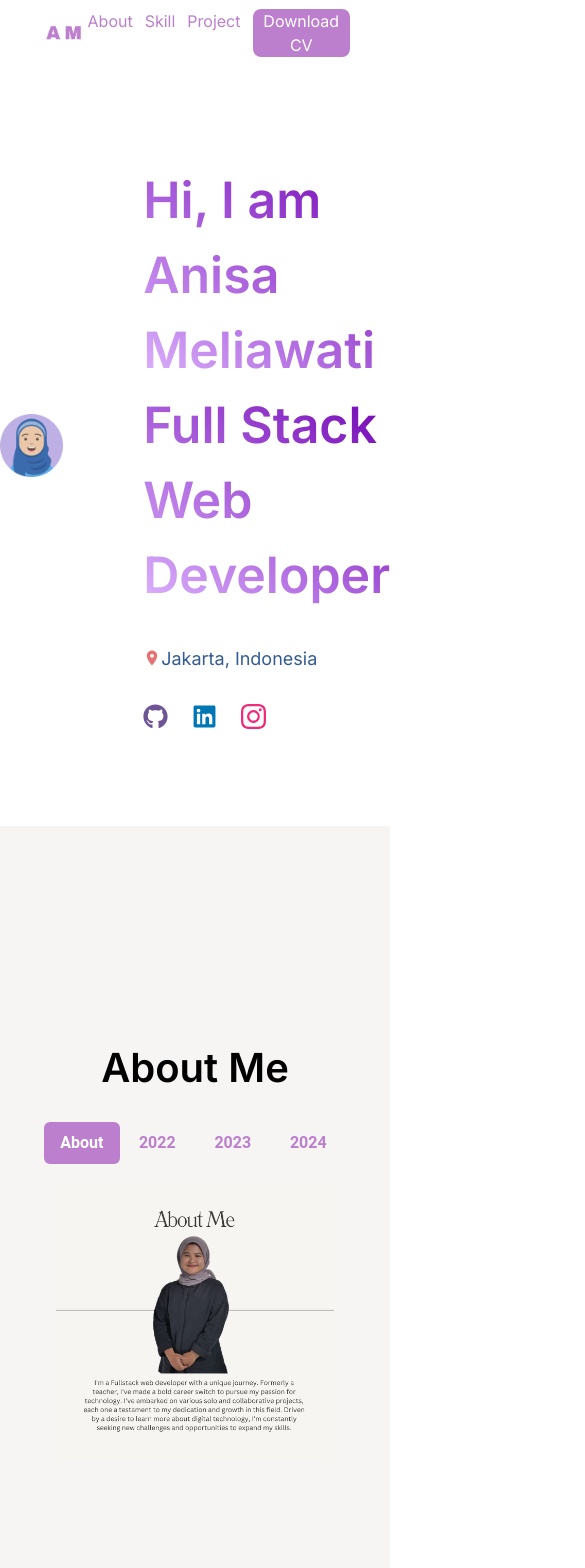
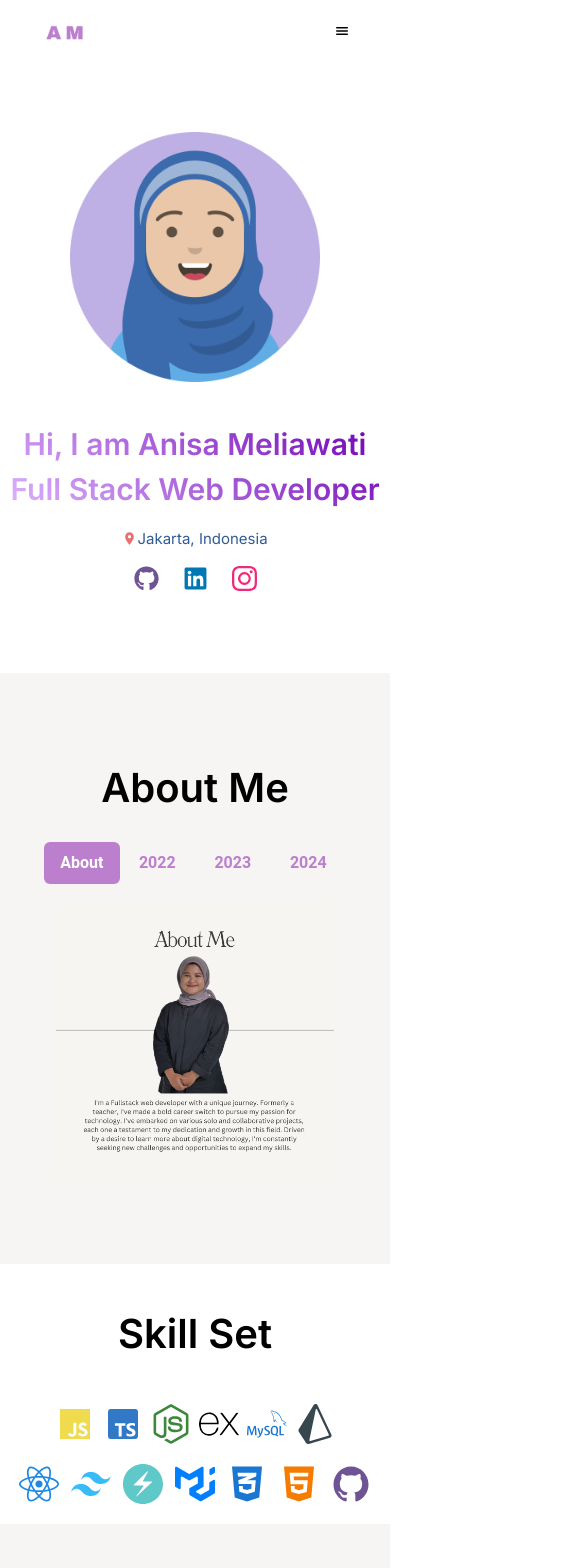
Before and after one commit to anisameliawati/Portofolio, a Next.js app in the folder portofolio/: page / in a window 390 px wide. Shown: the top 1568 px of the page, 585 px wide, since content can reach past the window. Built offline with nearby package versions, Linux system fonts and the light colour scheme.

Commit message:
responsive

```diff
--- a/portofolio/src/app/components/about.jsx
+++ b/portofolio/src/app/components/about.jsx
@@ -42,7 +42,7 @@ function AboutComponents() {
   return (
     <>
       <div
-        className=" min-h-screen flex flex-col justify-center items-center p-10 bg-[#F7F5F4]"
+        className=" md:min-h-screen min-h-[70vh] flex flex-col justify-center items-center p-10 bg-[#F7F5F4]"
         id="about"
       >
         <div className=" text-[40px] font-semibold py-5">About Me</div>
--- a/portofolio/src/app/components/hero.jsx
+++ b/portofolio/src/app/components/hero.jsx
@@ -16,21 +16,29 @@ function HeroComponents() {
 
   return (
     <>
-      <div className="flex flex-row justify-center gap-20 items-center min-h-[90vh]">
+      <div className="flex md:flex-row flex-col justify-center md:gap-20 gap-10 items-center md:min-h-[90vh] min-h-[70vh] md:mb-0 mb-4">
         <div>
-          <Image src={logo} className=" w-[400px] h-auto" alt="logo" />
+          <Image
+            src={logo}
+            className=" md:w-[400px] w-[250px] h-auto"
+            alt="logo"
+          />
         </div>
-        <div className="flex flex-col gap-8">
-          <div className=" font-semibold">
-            <div className=" text-[50px]" style={gradientStyle}>
+        <div className="flex flex-col md:gap-8 gap-4 md:items-start items-center">
+          <div className=" ">
+            <div
+              className=" md:text-[50px] text-[30px] font-semibold md:text-start text-center"
+              style={gradientStyle}
+            >
               Hi, I am Anisa Meliawati
-            </div>
-            <div className=" text-[50px]" style={gradientStyle}>
+              <br />
+              {/* </div>
+            <div className=" md:text-[50px] text-[40px]" style={gradientStyle}> */}
               Full Stack Web Developer
             </div>
           </div>
 
-          <div className="flex text-[18px] items-center text-[#325B94]">
+          <div className="flex md:text-[18px] text-[15px] items-center text-[#325B94]">
             <MdLocationOn className=" text-red-300" />
             Jakarta, Indonesia
           </div>
--- a/portofolio/src/app/components/navbar.jsx
+++ b/portofolio/src/app/components/navbar.jsx
@@ -2,8 +2,11 @@
 import Image from "next/image";
 import logo from "../assets/AM.png";
 import Link from "next/link";
+import { useState } from "react";
+import { IoMenu } from "react-icons/io5";
 
 function NavbarComponents() {
+  const [open, setOpen] = useState(false);
   return (
     <>
       <div className=" flex justify-between items-center sticky px-10 py-2 bg-white top-0 z-10">
@@ -12,6 +15,8 @@ function NavbarComponents() {
             <Image src={logo} className=" w-[50px] h-[50px]" alt="" />
           </Link>
         </div>
+        {/* navbar full */}
+        <div className="hidden md:block">
           <div className=" flex gap-3">
             <Link href="#about" className="text-[#BC7FCD]">
               About
@@ -29,6 +34,34 @@ function NavbarComponents() {
             </Link>
           </div>
         </div>
+
+        {/* navbar burger */}
+        <div className=" md:hidden relative">
+          <button onClick={() => setOpen(!open)}>
+            <IoMenu />
+          </button>
+          {open && (
+            <div className="absolute bg-white right-[1px] top-4 w-[200px] p-2 rounded-l-lg rounded-b-lg">
+              <div className="flex flex-col gap-2 font-medium">
+                <Link href="#about" className="text-[#BC7FCD]">
+                  About
+                </Link>
+                <Link href="#skill" className="text-[#BC7FCD]">
+                  Skill
+                </Link>
+                <Link href="#project" className="text-[#BC7FCD]">
+                  Project
+                </Link>
+                <Link href="https://drive.google.com/file/d/1oKRfaE0cLj9cfYUg-FJ7fFRJRhQX9ygO/view?usp=sharing">
+                  <button className=" rounded-lg bg-[#BC7FCD] text-white px-1">
+                    Download CV
+                  </button>
+                </Link>
+              </div>
+            </div>
+          )}
+        </div>
+      </div>
     </>
   );
 }
--- a/portofolio/src/app/components/project.jsx
+++ b/portofolio/src/app/components/project.jsx
@@ -96,8 +96,10 @@ function ProjectComponents() {
         className=" flex flex-col justify-center items-center bg-[#F7F5F4] min-h-screen  p-10"
         id="project"
       >
-        <div className=" text-[40px] font-semibold py-5">Features Projects</div>
-        <div className=" grid grid-cols-2  justify-center items-center  gap-10">
+        <div className=" md:text-[40px] text-[30px] font-semibold py-5">
+          Features Projects
+        </div>
+        <div className=" grid md:grid-cols-2 grid-cols-1  justify-center items-center gap-10">
           {data.map((project, index) => (
             <CardPro key={index} {...project} />
           ))}
@@ -123,7 +125,7 @@ export function CardPro({
   const handleOpen = () => setOpen(!open);
   return (
     <>
-      <Card className="mt-6 w-96">
+      <Card className="mt-6 md:w-96 w-72">
         <CardHeader color="white" className="relative h-56">
           <Image src={image} alt="" />
         </CardHeader>
@@ -146,12 +148,12 @@ export function CardPro({
             unmount: { scale: 0.9, y: -100 },
           }}
           size="xl"
-          className=""
+          className=" max-h-[80vh] overflow-auto"
         >
           <DialogHeader className="m-auto justify-center items-center">
             {project}
           </DialogHeader>
-          <DialogBody className=" flex flex-row gap-5 items-center">
+          <DialogBody className=" flex md:flex-row flex-col gap-5 items-center ">
             <Carousel
               className="rounded-xl h-[400px] w-[50%] object-contain"
               prevArrow={({ handlePrev }) => (
@@ -208,7 +210,7 @@ export function CardPro({
               <Image src={image3} alt="" />
               <Image src={image4} alt="" />
             </Carousel>
-            <div className=" w-[50%] text-justify p-3">{desc}</div>
+            <div className=" md:w-[50%] w-[80%] text-justify p-3">{desc}</div>
           </DialogBody>
           <DialogFooter className="flex justify-between">
             <Link href={href}>
--- a/portofolio/src/app/components/skill.jsx
+++ b/portofolio/src/app/components/skill.jsx
@@ -17,25 +17,25 @@ function SkillComponents() {
     <>
       <div
         id="skill"
-        className="flex flex-col justify-center items-center p-10 gap-10"
+        className="flex flex-col justify-center items-center md:p-10 p-5 md:gap-10 gap-5"
       >
         <div className="text-[40px] font-semibold py-5">Skill Set</div>
-        <div className="flex gap-10">
-          <BiLogoJavascript size={70} className=" text-[#F0DB4F]" />
-          <BiLogoTypescript size={70} className=" text-[#3178C6]" />
-          <FaNodeJs size={70} className=" text-[#3C873A]" />
-          <SiExpress size={70} className=" text-black" />
-          <SiMysql size={70} className=" text-blue-700" />
-          <SiPrisma size={60} className=" text-blue-gray-800" />
+        <div className="flex md:gap-10 gap-2 md:text-[70px] text-[40px]">
+          <BiLogoJavascript className=" text-[#F0DB4F] " />
+          <BiLogoTypescript className=" text-[#3178C6]" />
+          <FaNodeJs className=" text-[#3C873A] " />
+          <SiExpress className=" text-black" />
+          <SiMysql className=" text-blue-700 " />
+          <SiPrisma className=" text-blue-gray-800 md:text-[60px] text-[40px]" />
         </div>
-        <div className="flex gap-10">
-          <FaReact size={70} className=" text-blue-600" />
-          <RiTailwindCssFill size={70} className="text-[#37BCF8]" />
-          <SiChakraui size={70} className="text-[#5FC8C8]" />
-          <SiMui size={70} className="text-[#027FFE]" />
-          <FaCss3Alt size={70} className=" text-blue-700" />
-          <FaHtml5 size={70} className=" text-orange-700" />
-          <IoLogoGithub size={70} className="text-[#6e5494]" />
+        <div className="flex md:gap-10 gap-3 md:text-[70px] text-[40px]">
+          <FaReact className=" text-blue-600 " />
+          <RiTailwindCssFill className="text-[#37BCF8]" />
+          <SiChakraui className="text-[#5FC8C8]" />
+          <SiMui className="text-[#027FFE]" />
+          <FaCss3Alt className=" text-blue-700 " />
+          <FaHtml5 className=" text-orange-700" />
+          <IoLogoGithub className="text-[#6e5494]" />
         </div>
       </div>
     </>
```
Lines whose indentation alone changed are shown as unchanged.
